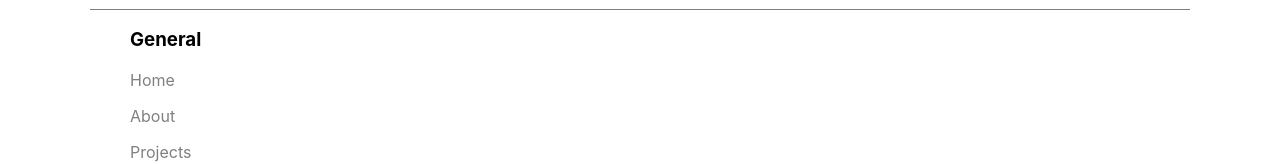
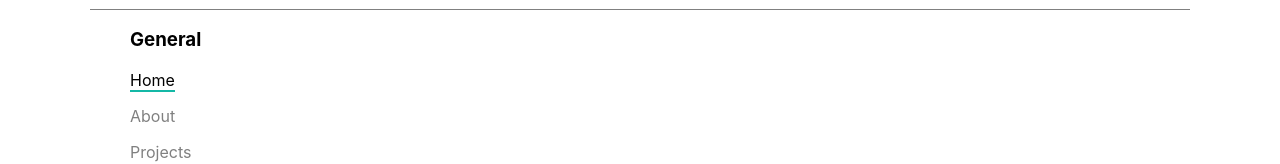
Before and after one commit to din0497/portfolio, a React (Create React App) app: page / in a window 1280 px wide. Shown: the part 1210-1374 px from the top of the page. Built offline with nearby package versions, Linux system fonts and the light colour scheme.

Commit message:
home route

```diff
--- a/src/components/Footer/Footer.js
+++ b/src/components/Footer/Footer.js
@@ -8,7 +8,7 @@ const Footer = () => {
       <FootNavsWrapper>
         <h3>General</h3>
         <FootNav>
-          <NavLink style={{ textDecoration: "none", color: "gray" }} to="/home">
+          <NavLink style={{ textDecoration: "none", color: "gray" }} to="/">
             Home
           </NavLink>
         </FootNav>
```
